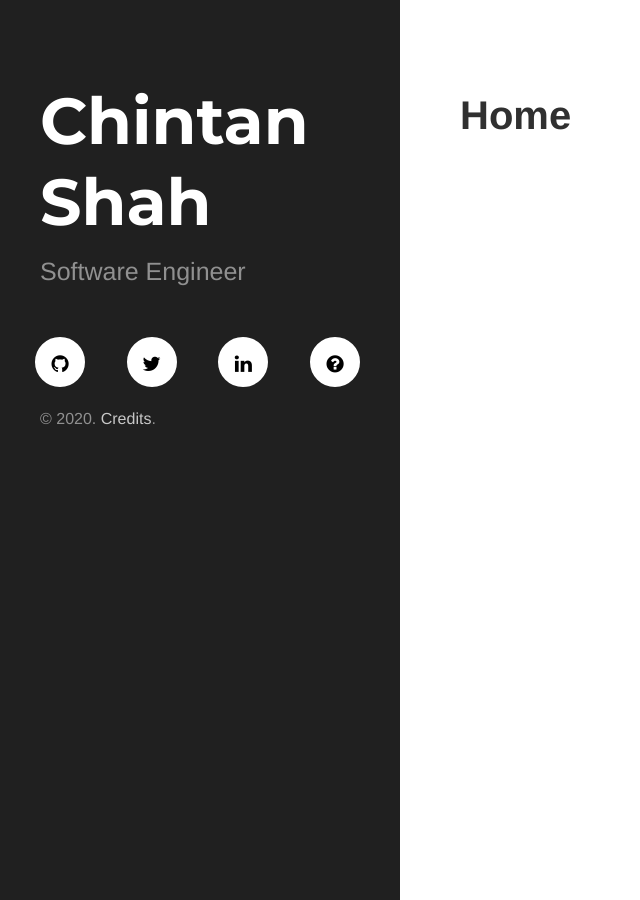
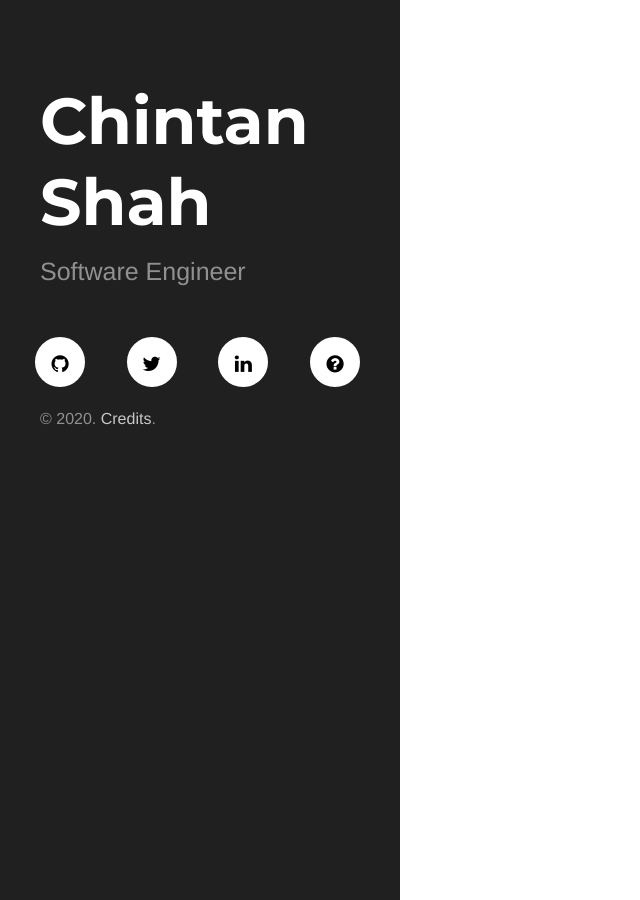
Before and after one commit to chintan-sh/chintan-sh.github.io, a Jekyll site: the page built from index.html, in a window 1280 px wide. Shown: the whole page, without its empty margins (0-640 px from the left). Built offline with Jekyll 4.4.1, drawn with Linux system fonts in a browser that asks for light colours; nearby versions of some CDN libraries; the list of posts is cut into pages by our own code.

Commit message:
Removing post

```diff
--- a/index.html
+++ b/index.html
@@ -3,43 +3,43 @@ layout: default
 title: Home
 ---
 
-<div class="page">
-  <h1 class="page-title">{{ page.title }}</h1>
-  {{ content }}
-</div>
+<!--<div class="page">-->
+<!--  <h1 class="page-title">{{ page.title }}</h1>-->
+<!--  {{ content }}-->
+<!--</div>-->
 
 <!--Uncomment and Activate following block to enable blog and also comment out above block -->
 
-<!--<div class="posts">-->
-<!--  {% for post in paginator.posts %}-->
-<!--  <div class="post">-->
-<!--    <h1 class="post-title">-->
-<!--      <a href="{{ site.baseurl }}{{ post.url }}">-->
-<!--        {{ post.title | markdownify }}-->
-<!--      </a>-->
-<!--    </h1>-->
-<!--    {% if post.subtitle %}-->
-<!--      <h3 class="post-subtitle">{{ post.subtitle | markdownify  }}</h3>-->
-<!--    {% endif %}-->
-<!--    <span class="post-date">{{ post.date | date_to_string }}</span>-->
+<div class="posts">
+  {% for post in paginator.posts %}
+  <div class="post">
+    <h1 class="post-title">
+      <a href="{{ site.baseurl }}{{ post.url }}">
+        {{ post.title | markdownify }}
+      </a>
+    </h1>
+    {% if post.subtitle %}
+      <h3 class="post-subtitle">{{ post.subtitle | markdownify  }}</h3>
+    {% endif %}
+    <span class="post-date">{{ post.date | date_to_string }}</span>
 
-<!--    {{ post.excerpt | markdownify }}-->
-<!--  </div>-->
-<!--  {% endfor %}-->
-<!--</div>-->
+    {{ post.excerpt | markdownify }}
+  </div>
+  {% endfor %}
+</div>
 
-<!--<div class="pagination">-->
-<!--  {% if paginator.previous_page %}-->
-<!--    <a class="pagination-item newer"-->
-<!--       href="{{ site.baseurl }}/{% if paginator.page > 2 %}page{{paginator.previous_page}}{% endif %}">-->
-<!--       <i class="fa fa-arrow-left"></i> Newer-->
-<!--   </a>-->
-<!--  {% endif %}-->
+<div class="pagination">
+  {% if paginator.previous_page %}
+    <a class="pagination-item newer"
+       href="{{ site.baseurl }}/{% if paginator.page > 2 %}page{{paginator.previous_page}}{% endif %}">
+       <i class="fa fa-arrow-left"></i> Newer
+   </a>
+  {% endif %}
 
-<!--  {% if paginator.next_page %}-->
-<!--    <a class="pagination-item older" href="{{ site.baseurl }}/page{{paginator.next_page}}">-->
-<!--        Older <i class="fa fa-arrow-right"></i>-->
-<!--    </a>-->
-<!--  {% endif %}-->
-<!--  -->
-<!--</div>-->
+  {% if paginator.next_page %}
+    <a class="pagination-item older" href="{{ site.baseurl }}/page{{paginator.next_page}}">
+        Older <i class="fa fa-arrow-right"></i>
+    </a>
+  {% endif %}
+
+</div>
```
